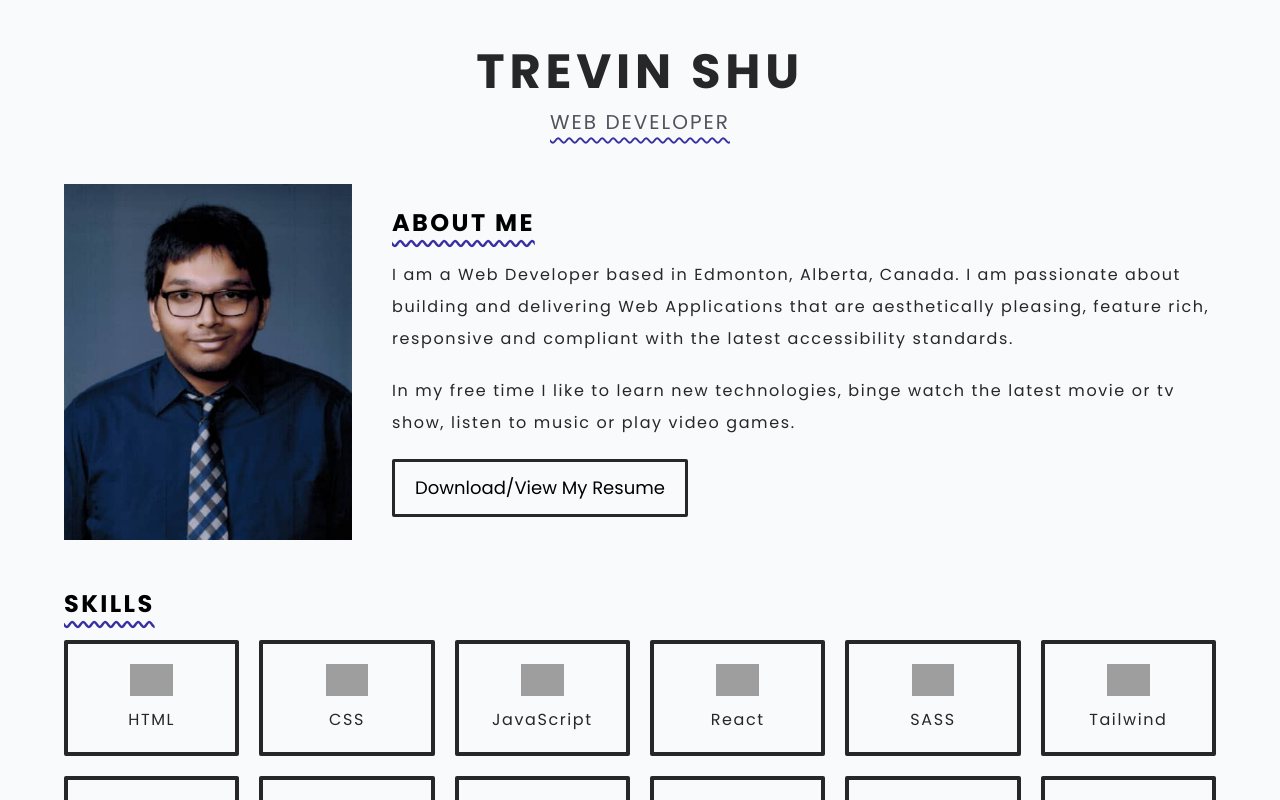
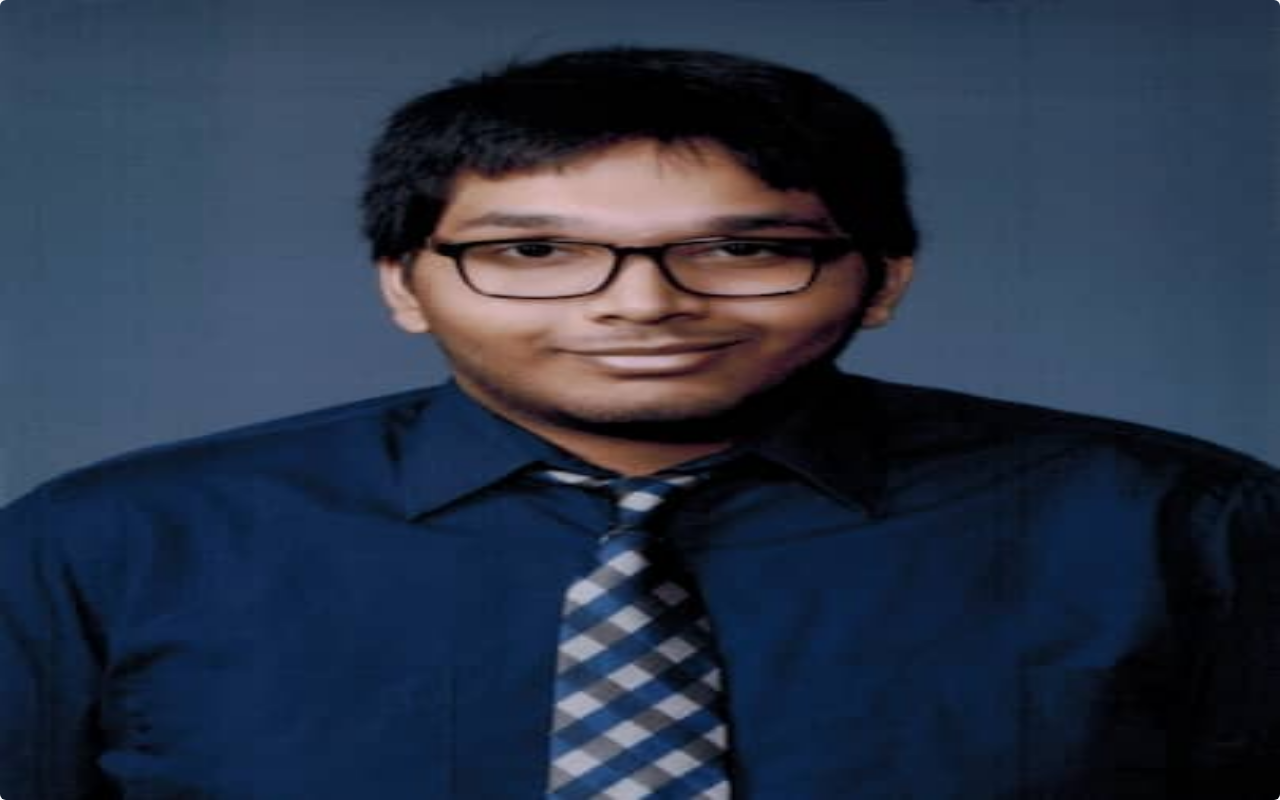
Before and after one commit to trevinshu/web-portfolio-v3, a Next.js app: page / in a window 1280 px wide. Shown: the top 800 px of the page. Built offline with nearby package versions, Linux system fonts and the light colour scheme; grey boxes are pictures that could not be loaded.

Commit message:
Revert "adjusted image size"
This reverts commit f8b4069c2eb0b3c361d6424d501edf08bbcee027.

```diff
--- a/components/AboutMe.jsx
+++ b/components/AboutMe.jsx
@@ -6,19 +6,19 @@ function AboutMe() {
   return (
     <div className="flex flex-col gap-10 items-center md:flex-row">
       <>
-        <Image src={ProfilePic} alt="profile pic" priority="true" width="3840" height="2412" className="w-1/2 m-auto sm:w-1/3 xl:w-1/4 2xl:w-[15%]" />
+        <Image src={ProfilePic} alt="profile pic" layout="fill" priority="true" className="w-1/2 h-auto rounded-md 2xl:w-1/5" sizes="100vw" width="404" height="500" />
       </>
       <div className="flex flex-col justify-center items-start gap-5">
         <Heading>About Me</Heading>
-        <p className=" text-zinc-800 text-left tracking-widest  break-words leading-loose">
+        <p className="text-lg text-zinc-800 text-left tracking-widest  break-words leading-loose xl:text-xl">
           I am a Web Developer based in Edmonton, Alberta, Canada. I am passionate about building and delivering Web Applications that are aesthetically pleasing, feature rich, responsive and
           compliant with the latest accessibility standards.
         </p>
-        <p className=" text-zinc-800 text-left tracking-widest  break-words leading-loose">
+        <p className="text-lg text-zinc-800 text-left tracking-widest  break-words leading-loose xl:text-xl">
           In my free time I like to learn new technologies, binge watch the latest movie or tv show, listen to music or play video games.
         </p>
         <a
-          className="text-lg text-center border-solid border-zinc-800 border-[3px] px-5 py-3 rounded-sm hover:scale-110 hover:transition-all hover:ease-in-out"
+          className="text-xl border-solid border-zinc-800 border-[3px] px-5 py-3 rounded-sm hover:scale-110 hover:transition-all hover:ease-in-out"
           href="resources/Trevin Shu - Resume 2022.pdf"
           target="_blank"
           rel="noreferrer"
```
